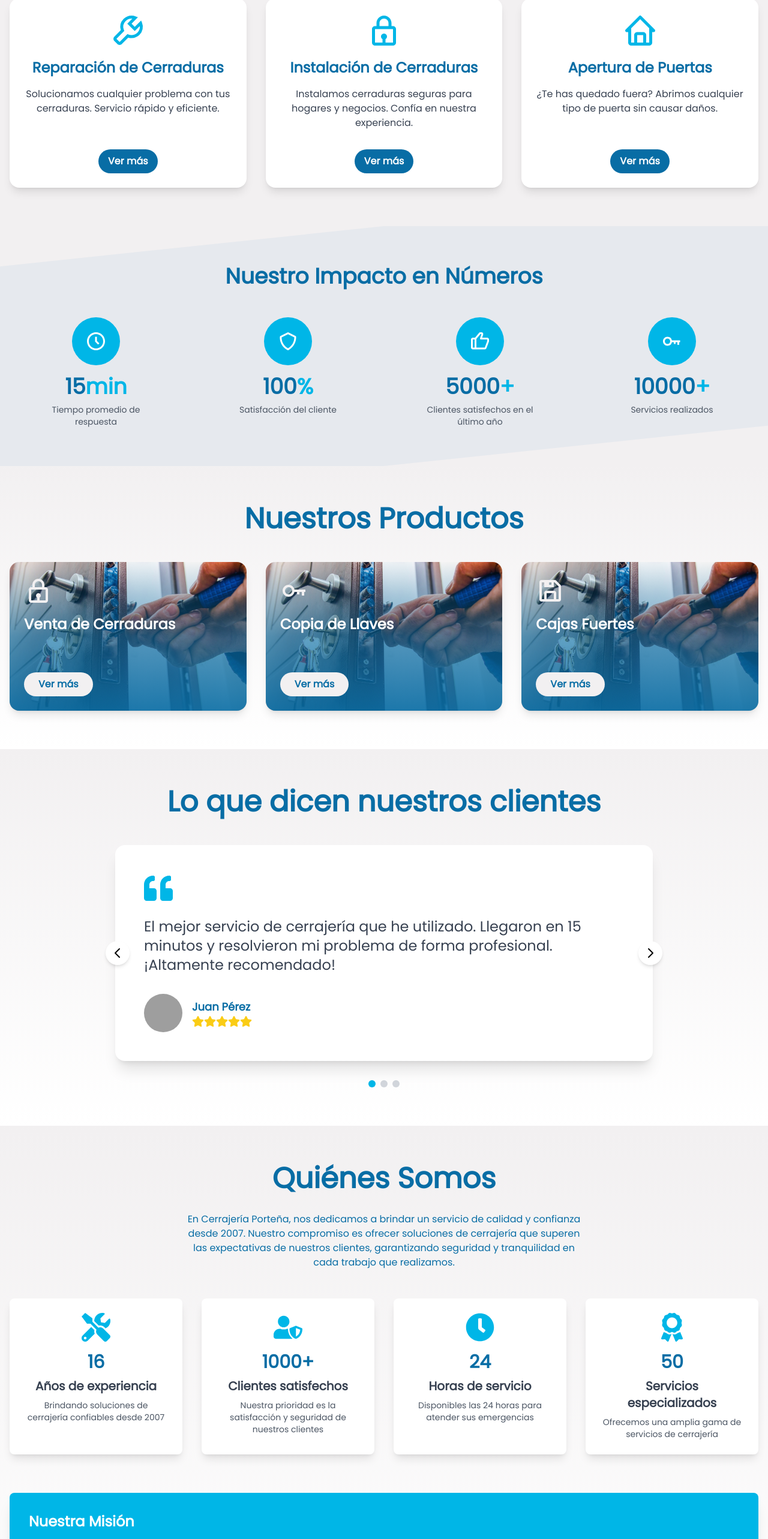
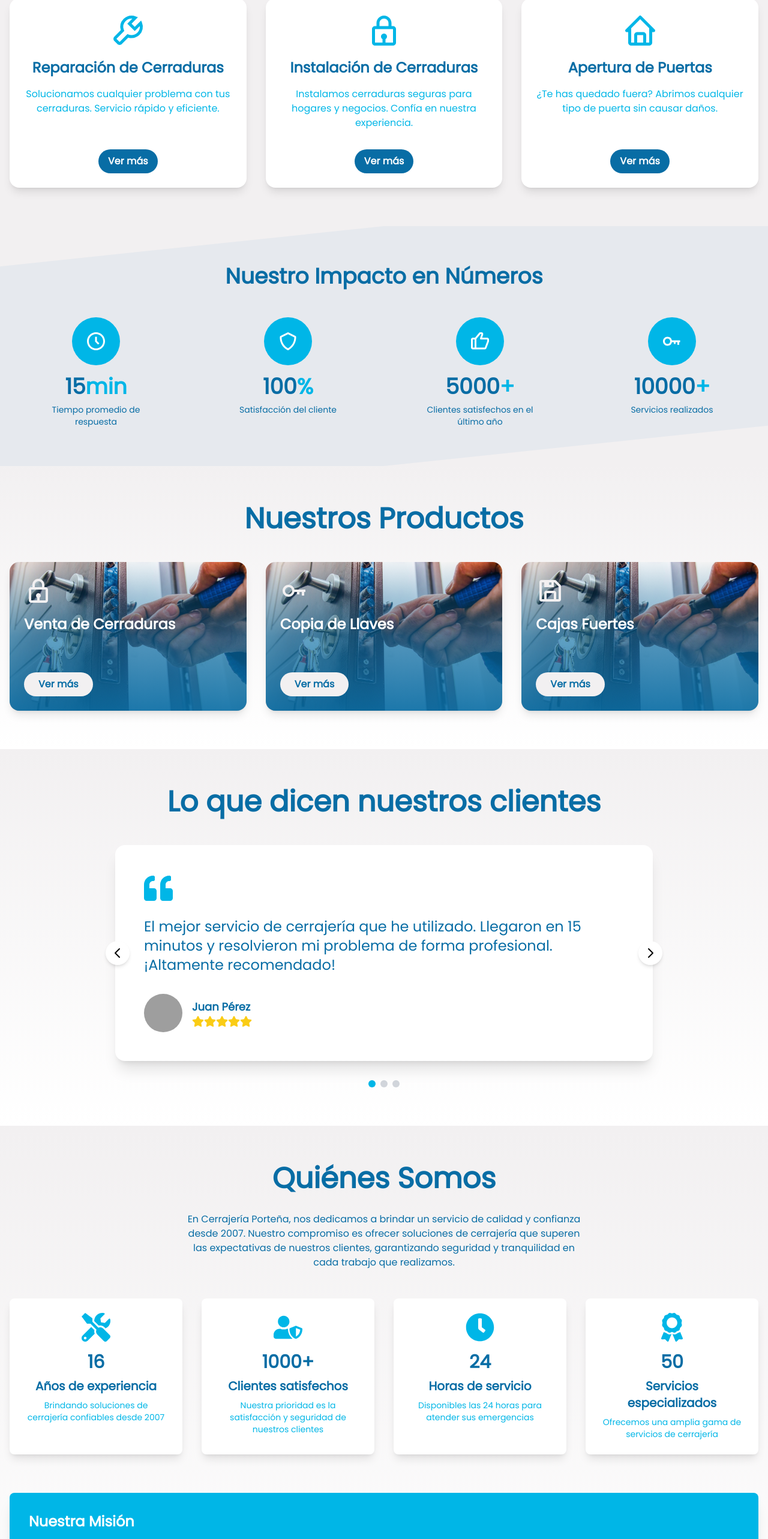
Before and after one commit to skywarddigitalsolutions/cerrajeria-portena, a Next.js app: page / in a window 1280 px wide. Shown: the part 1027-3593 px from the top of the page at 60% size. Built offline with nearby package versions, Linux system fonts and the light colour scheme; grey boxes are pictures that could not be loaded.

Commit message:
cambios colores

```diff
--- a/app/contacto.tsx
+++ b/app/contacto.tsx
@@ -33,7 +33,7 @@ export default function Contacto() {
               />
             </motion.div>
             <h3 className="text-2xl font-bold text-azul mb-4">WhatsApp</h3>
-            <p className="text-gray-600 text-center mb-6">
+            <p className="text-celeste text-center mb-6">
               Respuesta inmediata a través de WhatsApp. ¡Escríbenos ahora!
             </p>
             <motion.a
@@ -61,7 +61,7 @@ export default function Contacto() {
                 <FaPhone className="text-3xl text-celeste mr-4" />
                 <div>
                   <h4 className="font-semibold text-azul">Teléfono</h4>
-                  <p className="text-gray-600">+54 11 1234-5678</p>
+                  <p className="text-celeste">+54 11 1234-5678</p>
                 </div>
               </motion.div>
               <motion.div
@@ -71,7 +71,7 @@ export default function Contacto() {
                 <FaMapMarkerAlt className="text-3xl text-celeste mr-4" />
                 <div>
                   <h4 className="font-semibold text-azul">Dirección</h4>
-                  <p className="text-gray-600">Av. Boedo 1234, CABA</p>
+                  <p className="text-celeste">Av. Boedo 1234, CABA</p>
                 </div>
               </motion.div>
             </div>
--- a/app/footer.tsx
+++ b/app/footer.tsx
@@ -9,7 +9,7 @@ export default function Footer() {
         <div className="flex flex-col md:flex-row justify-between lg:mx-12">
           <div className="mb-6 md:mb-0">
             <h3 className="text-xl font-bold mb-2">Cerrajería Porteña</h3>
-            <p className="text-gray-300 lg:max-w-xl">
+            <p className="text-gris lg:max-w-xl">
               Ofrecemos soluciones de cerrajería de alta calidad y servicio al cliente excepcional desde [Año de Fundación].
             </p>
           </div>
@@ -36,13 +36,13 @@ export default function Footer() {
             <h4 className="text-lg font-semibold mb-2">Síguenos</h4>
             <div className="flex space-x-4">
               <a href="https://www.facebook.com/" target="_blank" rel="noopener noreferrer" aria-label="Facebook">
-                <FaFacebookF className="text-gray-300 hover:text-celeste h-6 w-6" />
+                <FaFacebookF className="text-gris hover:text-celeste h-6 w-6" />
               </a>
               <a href="https://www.instagram.com/" target="_blank" rel="noopener noreferrer" aria-label="Instagram">
-                <FaInstagram className="text-gray-300 hover:text-celeste h-6 w-6" />
+                <FaInstagram className="text-gris hover:text-celeste h-6 w-6" />
               </a>
               <a href="https://twitter.com/" target="_blank" rel="noopener noreferrer" aria-label="Twitter">
-                <FaTwitter className="text-gray-300 hover:text-celeste h-6 w-6" />
+                <FaTwitter className="text-gris hover:text-celeste h-6 w-6" />
               </a>
             </div>
           </div>
--- a/app/nosotros.tsx
+++ b/app/nosotros.tsx
@@ -58,8 +58,8 @@ export default function Nosotros() {
                 {stat.value}
                 {typeof stat.value === 'number' && stat.value >= 1000 && '+'}
               </motion.h3>
-              <h4 className="text-xl font-semibold text-gray-700 mb-2">{stat.label}</h4>
-              <p className="text-gray-600 text-sm">{stat.description}</p>
+              <h4 className="text-xl font-semibold text-azul mb-2">{stat.label}</h4>
+              <p className="text-celeste text-sm">{stat.description}</p>
             </motion.div>
           ))}
         </div>
--- a/app/servicios.tsx
+++ b/app/servicios.tsx
@@ -12,7 +12,7 @@ export default function Servicios() {
           <div className="bg-white rounded-2xl shadow-lg p-6 flex flex-col items-center">
             <BiWrench className="text-celeste text-6xl mb-4" />
             <h3 className="text-2xl font-semibold text-azul text-center mb-4">Reparación de Cerraduras</h3>
-            <p className="text-gray-700 text-center mb-8">
+            <p className="text-celeste text-center mb-8">
               Solucionamos cualquier problema con tus cerraduras. Servicio rápido y eficiente.
             </p>
             <button className="mt-auto bg-azul text-white py-2 px-4 rounded-full font-semibold hover:bg-azul/90 transition-all duration-300">
@@ -24,7 +24,7 @@ export default function Servicios() {
           <div className="bg-white rounded-2xl shadow-lg p-6 flex flex-col items-center">
             <BiLock className="text-celeste text-6xl mb-4" />
             <h3 className="text-2xl font-semibold text-azul text-center mb-4">Instalación de Cerraduras</h3>
-            <p className="text-gray-700 text-center mb-8">
+            <p className="text-celeste text-center mb-8">
               Instalamos cerraduras seguras para hogares y negocios. Confía en nuestra experiencia.
             </p>
             <button className="mt-auto bg-azul text-white py-2 px-4 rounded-full font-semibold hover:bg-azul/90 transition-all duration-300">
@@ -36,7 +36,7 @@ export default function Servicios() {
           <div className="bg-white rounded-2xl shadow-lg p-6 flex flex-col items-center">
             <BiHome className="text-celeste text-6xl mb-4" />
             <h3 className="text-2xl font-semibold text-azul text-center mb-4">Apertura de Puertas</h3>
-            <p className="text-gray-700 text-center mb-8">
+            <p className="text-celeste text-center mb-8">
               ¿Te has quedado fuera? Abrimos cualquier tipo de puerta sin causar daños.
             </p>
             <button className="mt-auto bg-azul text-white py-2 px-4 rounded-full font-semibold hover:bg-azul/90 transition-all duration-300">
--- a/app/stats.tsx
+++ b/app/stats.tsx
@@ -51,7 +51,7 @@ const StatItem: React.FC<StatItemProps> = ({ icon: Icon, value, unit, descriptio
         {count}
         <span className="text-celeste">{unit}</span>
       </div>
-      <p className="text-sm text-gray-600 text-center max-w-[200px]">{description}</p>
+      <p className="text-sm text-azul text-center max-w-[200px]">{description}</p>
     </motion.div>
   );
 };
--- a/app/testimonios.tsx
+++ b/app/testimonios.tsx
@@ -55,7 +55,7 @@ export default function Testimonios() {
               className="bg-white rounded-2xl shadow-xl p-8 md:p-12"
             >
               <FaQuoteLeft className="text-5xl text-celeste mb-6" />
-              <p className="text-xl md:text-2xl text-gray-700 leading-relaxed mb-8">
+              <p className="text-xl md:text-2xl text-azul leading-relaxed mb-8">
                 {testimonios[activeIndex].texto}
               </p>
               <div className="flex items-center justify-between">
```
